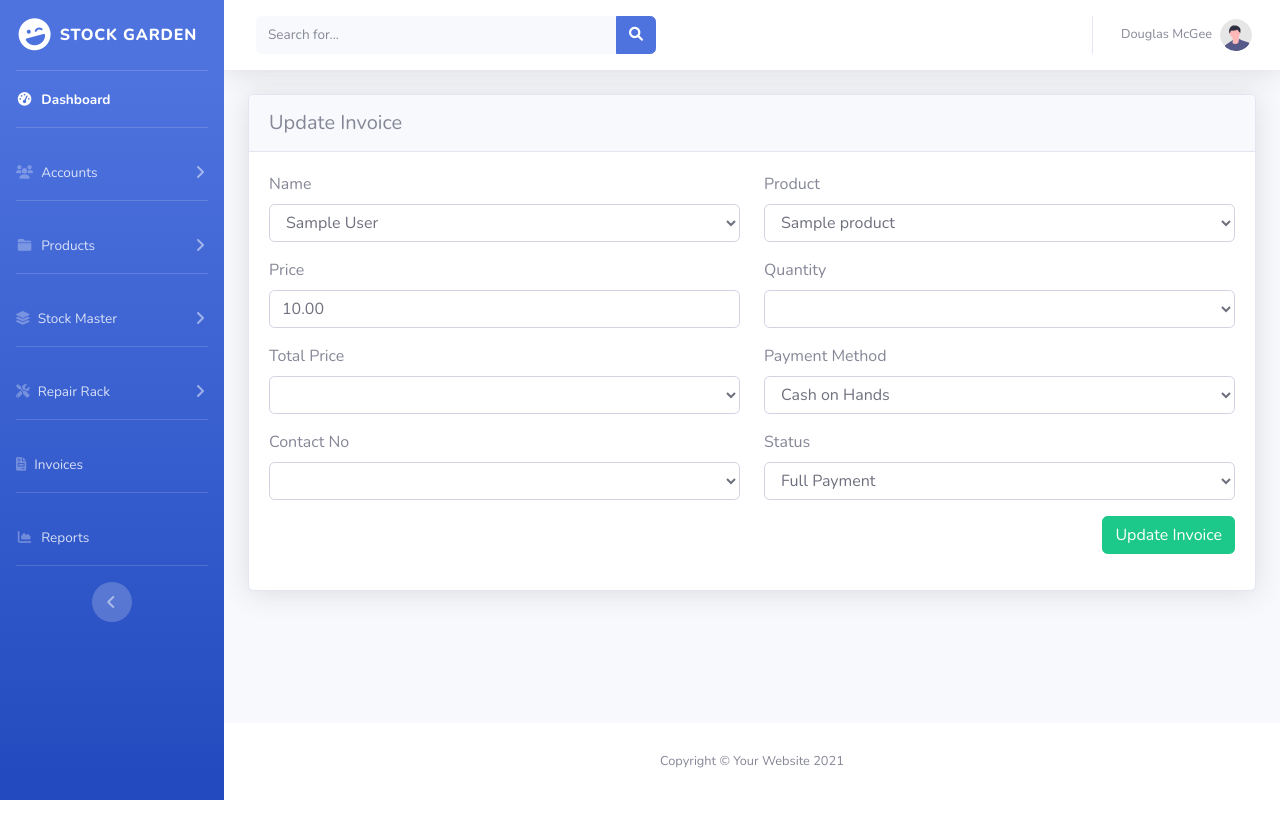
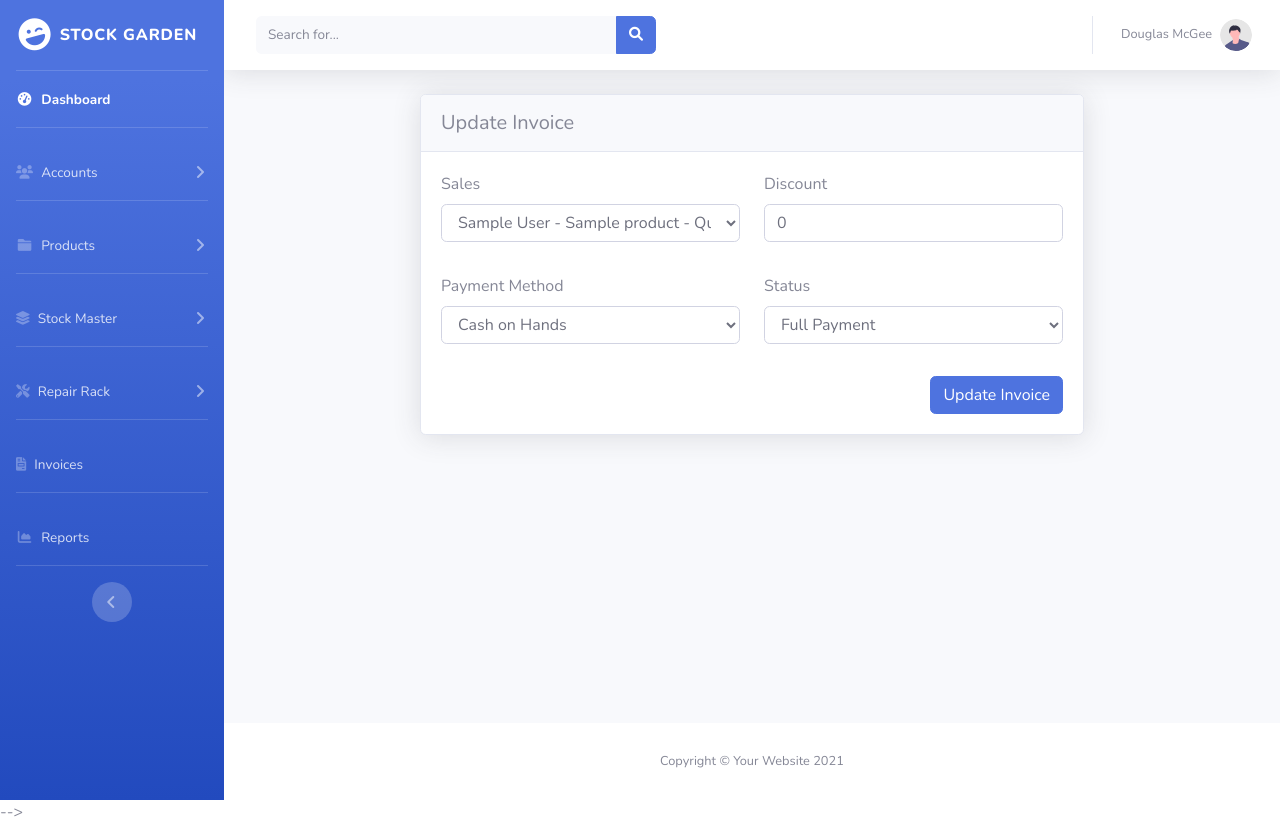
Before and after one commit to shyam-su/StockGarden, a Django app: page /invoice/1/update/ in a window 1280 px wide. Before the commit the page ends 800 px from the top, so only its background shows below. Run offline with Django 5.2, Linux system fonts and the light colour scheme; tables that the repository leaves empty hold one stand-in row (values such as "Sample post"); lists and menus that the app fills with data are empty; some libraries are stand-ins or nearby versions.

Commit message:
work on invoice and home

```diff
--- a/StockGarden/admin.py
+++ b/StockGarden/admin.py
@@ -47,7 +47,7 @@ class RepairDetailAdmin(admin.ModelAdmin):
 
 @admin.register(Invoice)
 class InvoiceAdmin(admin.ModelAdmin):
-    list_display=('product','price','quantity','total_price','payment_method','status','created_at','updated_at',)
+    list_display=('sales','discount','payment_method','status','created_at','updated_at',)
     list_filter = ('payment_method', 'status',)
 
 
--- a/StockGarden/forms.py
+++ b/StockGarden/forms.py
@@ -279,7 +279,7 @@ class PurchaseForm(forms.ModelForm):
                     "id": "product",
                 }
             ),
-            "description": forms.TextInput(
+            "description": forms.Textarea(
                 attrs={
                     "class": "form-control",
                     "placeholder": "Enter Description",
@@ -351,7 +351,7 @@ class RepairForm(forms.ModelForm):
                     "id": "device_model",
                 }
             ),
-            "issue_description": forms.TextInput(
+            "issue_description": forms.Textarea(
                 attrs={
                     "class": "form-control",
                     "placeholder": "Enter Issue Description ",
@@ -402,7 +402,7 @@ class RepairDetailForm(forms.ModelForm):
                     "id": "repair_cost",
                 }
             ),
-            "fixed_description": forms.TextInput(
+            "fixed_description": forms.Textarea(
                 attrs={
                     "class": "form-control",
                     "placeholder": "Enter Fixed Description",
@@ -429,49 +429,24 @@ class InvoiceForm(forms.ModelForm):
     class Meta:
         model = Invoice
         fields = [
-            "name",
-            "product",
-            "price",
-            "quantity",
-            "total_price",
+            'sales',
+            'discount',
             "payment_method",
-            "contact_no",
             "status",
         ]
         widgets = {
-            "name": forms.Select(
+            "sales": forms.Select(
                 attrs={
                     "class": "form-control",
-                    "placeholder": "Enter Name",
-                    "id": "name",
+                    "placeholder": "Enter Sales",
+                    "id": "sales",
                 }
             ),
-            "product": forms.Select(
+            "discount": forms.TextInput(
                 attrs={
                     "class": "form-control",
-                    "placeholder": "Enter Product Name",
-                    "id": "product",
-                }
-            ),
-            "price": forms.TextInput(
-                attrs={
-                    "class": "form-control",
-                    "placeholder": "Enter Price",
-                    "id": "price",
-                }
-            ),
-            "quantity": forms.Select(
-                attrs={
-                    "class": "form-control",
-                    "placeholder": "Enter Quantity",
-                    "id": "quantity",
-                }
-            ),
-            "total_price": forms.Select(
-                attrs={
-                    "class": "form-control",
-                    "placeholder": "Enter Total Price",
-                    "id": "total_price",
+                    "placeholder": "Enter Discount",
+                    "id": "discount",
                 }
             ),
             "payment_method": forms.Select(
@@ -479,13 +454,6 @@ class InvoiceForm(forms.ModelForm):
                     "class": "form-control",
                     "placeholder": "Enter Payment Method",
                     "id": "payment_method",
-                }
-            ),
-            "contact_no": forms.Select(
-                attrs={
-                    "class": "form-control",
-                    "placeholder": "Enter Contact No",
-                    "id": "contact_no",
                 }
             ),
             "status": forms.Select(
@@ -497,12 +465,8 @@ class InvoiceForm(forms.ModelForm):
             ),
         }
         labels = {
-            "name": "Customer Name",
-            "product": "Product Name",
-            "price": "Price",
-            "quantity": "Quantity",
-            "total_price": "Total Price",
+            "sales": "Customer Name",
+            "discount": "Customer Name",
             "payment_method": "Payment Method",
-            "contact_no": "Contact No",
             "status": "Status",
         }
--- a/StockGarden/templates/base.html
+++ b/StockGarden/templates/base.html
@@ -321,17 +321,26 @@
     <!-- Page level custom scripts -->
     <script src="{% static 'js/demo/chart-area-demo.js' %}"></script>
     <script src="{% static 'js/demo/chart-pie-demo.js' %}"></script>
+        <!-- Custom scripts for all pages-->
+    <script src="{% static 'js/sb-admin-2.min.js' %}"></script>
 
-    <script>
-        setTimeout(() => {
-    const alert = document.querySelector('.alert');
-    if (alert) {
-        alert.classList.remove('show');
-        alert.classList.add('fade');
-    }
-}, 150); // Hide the alert after 5 seconds
+    <!-- Page level plugins -->
+    <script src="{% static 'vendor/datatables/jquery.dataTables.min.js' %}"></script>
+    <script src="{% static 'vendor/datatables/dataTables.bootstrap4.min.js' %}"></script>
 
-    </script>
+    <!-- Page level custom scripts -->
+    <!-- <script src="{% static 'js/demo/datatables-demo.js' %}"></script> -->
+    <!-- Custom scripts for all pages-->
+    <script src="{% static 'js/sb-admin-2.min.js' %}"></script>
+
+    <!-- Page level plugins -->
+    <!-- <script src="{% static 'vendor/datatables/jquery.dataTables.min.js' %}"></script>
+    <script src="{% static 'vendor/datatables/dataTables.bootstrap4.min.js' %}"></script>
+
+    <!-- Page level custom scripts -->
+    <!-- <script src="{% static 'js/demo/datatables-demo.js' %}"></script> --> -->
+
+
 
 </body>
 
--- a/StockGarden/templates/invoice_update.html
+++ b/StockGarden/templates/invoice_update.html
@@ -2,8 +2,8 @@
 
 {% block content %}
 <div class="container-fluid">
-    <div class="row">
-        <div class="col-12">
+    <div class="row justify-content-center">
+        <div class="col-lg-8">
             <div class="card shadow mb-4">
                 <div class="card-header py-3 d-flex justify-content-between align-items-center">
                     <h5 class="mb-0">Update Invoice</h5>
@@ -13,72 +13,60 @@
                         {% csrf_token %}
 
                         <!-- First Row -->
-                        <div class="row">
+                        <div class="row mb-3">
                             <div class="col-md-6">
                                 <div class="form-group">
-                                    <label for="id_name">Name</label>
-                                    {{ form.name }}
+                                    <label for="id_sales" class="form-label">Sales</label>
+                                    {{ form.sales }}
+                                    {% if form.sales.errors %}
+                                        <div class="text-danger small">
+                                            {{ form.sales.errors|join:", " }}
+                                        </div>
+                                    {% endif %}
                                 </div>
                             </div>
                             <div class="col-md-6">
                                 <div class="form-group">
-                                    <label for="id_product">Product</label>
-                                    {{ form.product }}
+                                    <label for="id_discount" class="form-label">Discount</label>
+                                    {{ form.discount }}
+                                    {% if form.discount.errors %}
+                                        <div class="text-danger small">
+                                            {{ form.discount.errors|join:", " }}
+                                        </div>
+                                    {% endif %}
                                 </div>
                             </div>
                         </div>
 
-                        <!-- Second Row -->
-                        <div class="row">
+                        <!-- Second Row: Payment Method and Status -->
+                        <div class="row mb-3">
                             <div class="col-md-6">
                                 <div class="form-group">
-                                    <label for="id_price">Price</label>
-                                    {{ form.price }}
+                                    <label for="id_payment_method" class="form-label">Payment Method</label>
+                                    {{ form.payment_method }}
+                                    {% if form.payment_method.errors %}
+                                        <div class="text-danger small">
+                                            {{ form.payment_method.errors|join:", " }}
+                                        </div>
+                                    {% endif %}
                                 </div>
                             </div>
                             <div class="col-md-6">
                                 <div class="form-group">
-                                    <label for="id_quantity">Quantity</label>
-                                    {{ form.quantity }}
-                                </div>
-                            </div>
-                        </div>
-
-                        <!-- Third Row -->
-                        <div class="row">
-                            <div class="col-md-6">
-                                <div class="form-group">
-                                    <label for="id_total_price">Total Price</label>
-                                    {{ form.total_price }}
-                                </div>
-                            </div>
-                            <div class="col-md-6">
-                                <div class="form-group">
-                                    <label for="id_payment_method">Payment Method</label>
-                                    {{ form.payment_method }}
-                                </div>
-                            </div>
-                        </div>
-
-                        <!-- Fourth Row -->
-                        <div class="row">
-                            <div class="col-md-6">
-                                <div class="form-group">
-                                    <label for="id_contact_no">Contact No</label>
-                                    {{ form.contact_no }}
-                                </div>
-                            </div>
-                            <div class="col-md-6">
-                                <div class="form-group">
-                                    <label for="id_status">Status</label>
+                                    <label for="id_status" class="form-label">Status</label>
                                     {{ form.status }}
+                                    {% if form.status.errors %}
+                                        <div class="text-danger small">
+                                            {{ form.status.errors|join:", " }}
+                                        </div>
+                                    {% endif %}
                                 </div>
                             </div>
                         </div>
 
                         <!-- Submit Button -->
-                        <div class="form-group text-right">
-                            <button type="submit" class="btn btn-success">Update Invoice</button>
+                        <div class="text-right">
+                            <button type="submit" class="btn btn-primary">Update Invoice</button>
                         </div>
                     </form>
                 </div>
--- a/StockGarden/views.py
+++ b/StockGarden/views.py
@@ -6,6 +6,8 @@ import logging
 from django.core.paginator import Paginator
 from django.contrib import messages
 import pickle as pk
+from django.db.models import Avg, Sum, Min, Max, Count
+
 
 
 
@@ -14,23 +16,44 @@ import pickle as pk
 # Set up logging
 logger = logging.getLogger(__name__)
 def home(request):
-    return render(request, 'home.html',)
+    try:
+        total = Sales.objects.aggregate(Sum('total'))
+        total_products = Product.objects.count()
+        pending_repairs = Repair.objects.filter(status='in-progress').count()
+        context={
+            'total':total,
+            'total_product':total_products,
+            'pending_repairs':pending_repairs
+        }
+        return render(request, 'home.html', context)
+    except Exception as e:
+        logger.error(f"Error in home view: {e}")
+        messages.error(request, 'An error occurred while loading the brand list.')
+    return render(request, '404.html', {"message": "An error occurred while loading the brand list."})
+
 
 def BrandListView(request):
     try:
+        # Fetch all brands and order them by ID (descending)
         brands = Brand.objects.all().order_by('-id')
+
+        # Paginate the brands, showing 10 per page
         paginator = Paginator(brands, 10)
-        page_number = request.GET.get('page')
-        page_obj = paginator.get_page(page_number)
+        page_number = request.GET.get('page')  # Get the current page number from the request
+        page_obj = paginator.get_page(page_number)  # Get the page object
 
+        # Context to be passed to the template
         context = {"brand": page_obj}
-        return render(request, 'brand.html', context)
+        return render(request, 'brand.html', context)  # Render the template with context
     except Exception as e:
+        # Log the exception for debugging
         logger.error(f"Error in BrandListView: {e}")
-        # Add an error message if something goes wrong
+
+        # Add an error message to display to the user
         messages.error(request, 'An error occurred while loading the brand list.')
 
-        return render(request, '404.html', {"message": "An error occurred."})
+        # Optionally, render an error page or redirect to a fallback page
+        return render(request, '404.html', {"message": "An error occurred while loading the brand list."})
 
 
 def BrandCreateView(request, brand_id=None):
@@ -113,7 +136,7 @@ def BrandDeleteView(request, pk):
 
 def CategoryListView(request):
     try:
-        category =Category.objects.all()
+        category =Category.objects.all().order_by('-id')
         paginator =Paginator(category,10)
         page_number =request.GET.get('page')
         page_obj = paginator.get_page(page_number)
@@ -181,7 +204,7 @@ def CategoryDeleteView(request,pk):
 
 def ProductListView(request):
     try:
-        product =Product.objects.all()
+        product =Product.objects.all().order_by('-id')
         paginator =Paginator(product,10)
         page_number =request.GET.get('page')
         page_obj =paginator.get_page(page_number)
@@ -257,7 +280,7 @@ def ProductDeleteView(request,pk):
 
 def SalesListView(request):
     try:
-        sales = Sales.objects.all()
+        sales = Sales.objects.all().order_by('-id')
         paginator = Paginator(sales, 10)  # Show 10 sales per page
         page_number = request.GET.get('page')
         page_obj = paginator.get_page(page_number)
@@ -618,7 +641,7 @@ def InvoiceCreateView(request,invoice_id=None):
         else:
             form=InvoiceForm(request.POST or None)
             action='create'
-        if request.method == 'post':
+        if request.method == 'POST':
             if form.is_valid():
                 form.save()
                 messages.success(request, f'Invoice {action.lower()}d successfully!')
```
Also changed, not shown: StockGarden/models.py (+4 -8 lines), StockGarden/templates/home.html (+25 -6 lines), StockGarden/templates/invoice.html (+15 -15 lines), StockGarden/templates/invoice_create.html (+33 -45 lines), StockGarden/migrations/0001_initial.py, StockGarden/migrations/0002_alter_repair_options_and_more.py (deleted), StockGarden/migrations/0003_alter_invoice_payment_method.py (deleted), StockGarden/migrations/0004_alter_invoice_payment_method_alter_invoice_status.py (deleted), StockGarden/migrations/0005_brand_image_alter_invoice_payment_method.py (deleted), StockGarden/migrations/0006_alter_invoice_payment_method_alter_invoice_status.py (deleted), user/migrations/0001_initial.py, user/migrations/0002_alter_user_email.py (deleted), user/migrations/0003_alter_user_role.py (deleted).
